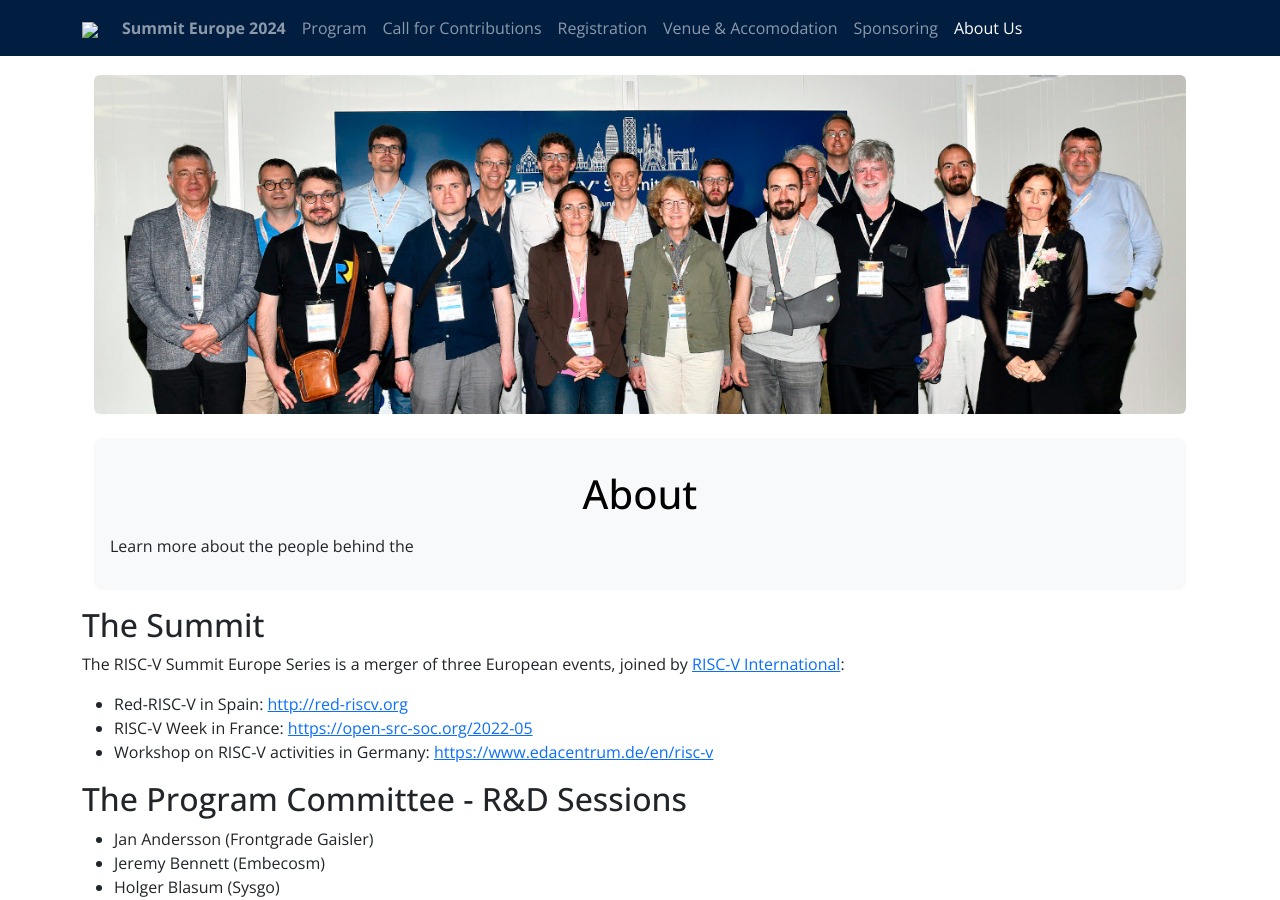
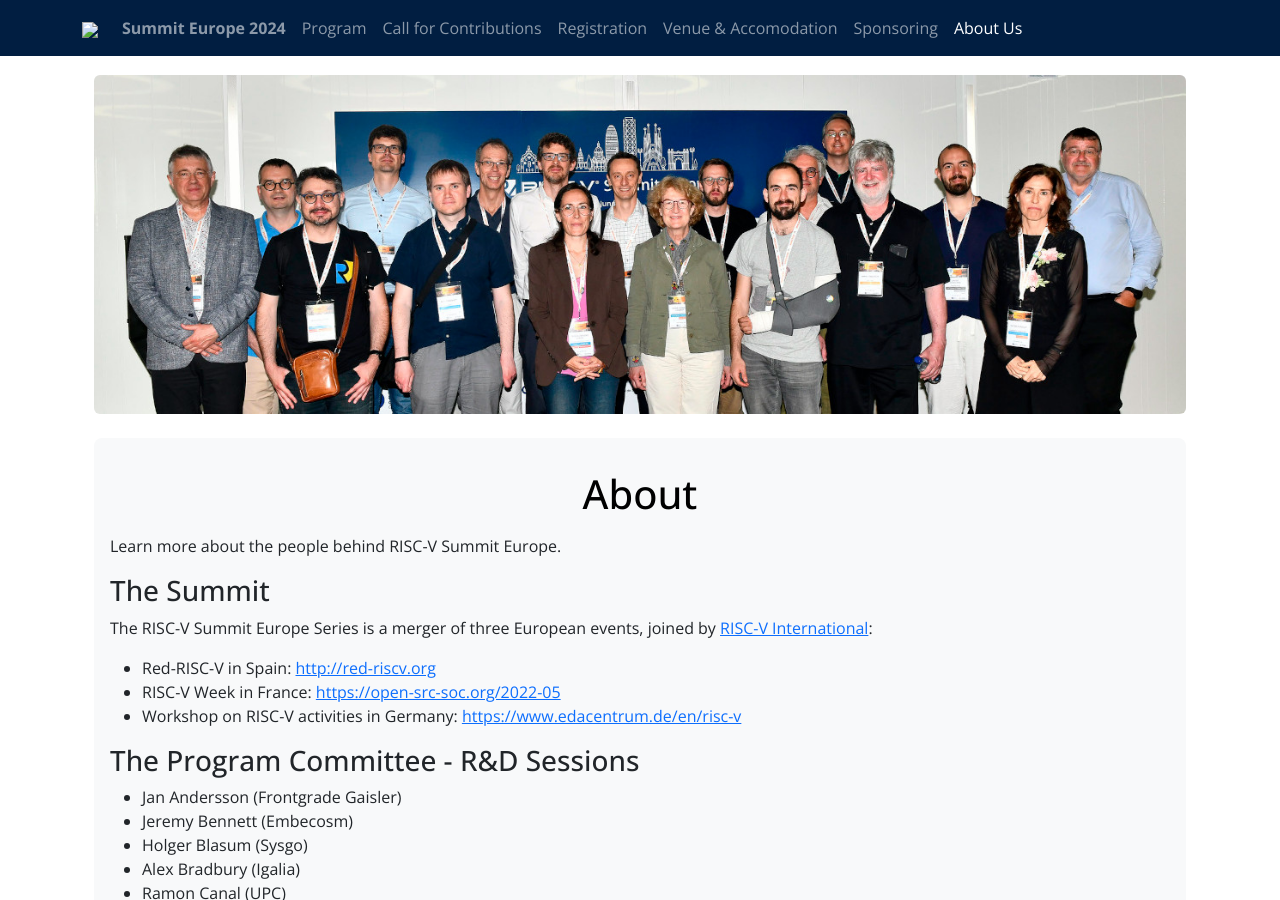
Before and after one commit to riscv-europe/summit-website-development, a Jekyll site: the page built from summit/2024/about.md, in a window 1280 px wide and 900 px high. Built offline with Jekyll 4.4.1, drawn with Linux system fonts in a browser that asks for light colours.

Commit message:
Layout fixes

```diff
--- a/summit/2024/about.md
+++ b/summit/2024/about.md
@@ -11,11 +11,9 @@
     title = "About"
 %}
 
-Learn more about the people behind the
+Learn more about the people behind RISC-V Summit Europe.
 
-{% include jumboboxend.html %}
-
-## The Summit
+### The Summit
 
 The RISC-V Summit Europe Series is a merger of three European
 events, joined by [RISC-V International](https://riscv.org):
@@ -24,7 +22,7 @@
 - RISC-V Week in France: [https://open-src-soc.org/2022-05](https://open-src-soc.org/2022-05)
 - Workshop on RISC-V activities in Germany: [https://www.edacentrum.de/en/risc-v](https://www.edacentrum.de/en/risc-v)
 
-## The Program Committee - R&D Sessions
+### The Program Committee - R&D Sessions
 
 - Jan Andersson (Frontgrade Gaisler)
 - Jeremy Bennett (Embecosm)
@@ -68,7 +66,7 @@
 - An Xu (Beijing Institute of Open Source Chip)
 - Florian Zaruba (Axelera)
 
-## The Inddustry Session Committee
+### The Inddustry Session Committee
 
 - Marc Canel (Ventana)
 - Andy Moore (RISC-V International)</li>
@@ -82,7 +80,7 @@
 - An Xu (Beijing Institute of Open Source Chip)
 - Itai Yarom (MIPS)
 
-## The Steering Committee
+### The Steering Committee
 
 - Teresa Cervero (BSC)
 - Romain Dolbeau (SiPearl)
@@ -98,7 +96,7 @@
 - Philipp Tomsich (VRULL)
 - Stefan Wallentowitz (Hochschule München University of Applied Sciences)
 
-## Local Organization Committee
+### Local Organization Committee
 
 - Teresa Cervero (BSC), 2023 local organizer
 - Wolfgang Ecker (Infineon)
@@ -112,7 +110,7 @@
 - Anja Schröter (KIT)
 - Stefan Wallentowitz (Munich University of Applied Sciences), local organizer
 
-## Local Organization
+### Local Organization
 
 The event is organized by RISC-V International, Hochschule München University of
 Applied Sciences, Technical University of Munich and KIT Group Dresden.
@@ -123,3 +121,5 @@
     <img src="media/logos/TUM.svg" height="55" class="mx-3"/>
     <img src="media/logos/Kit-Group-logo.svg" height="75" class="ms-5"/>
 </div>
+
+{% include jumboboxend.html %}
```
Also changed, not shown: summit/2024/cfp.md (+2 -0 lines).
